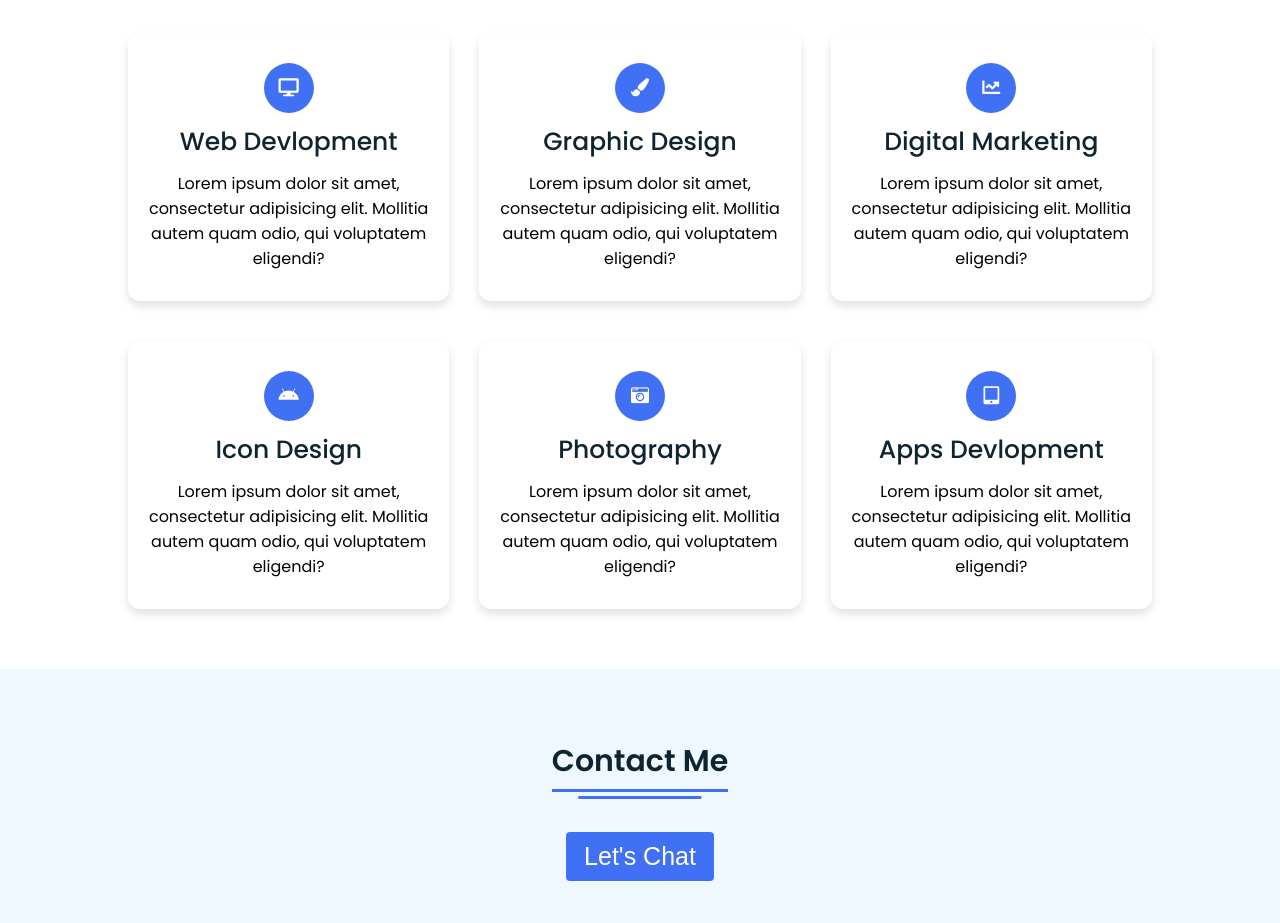
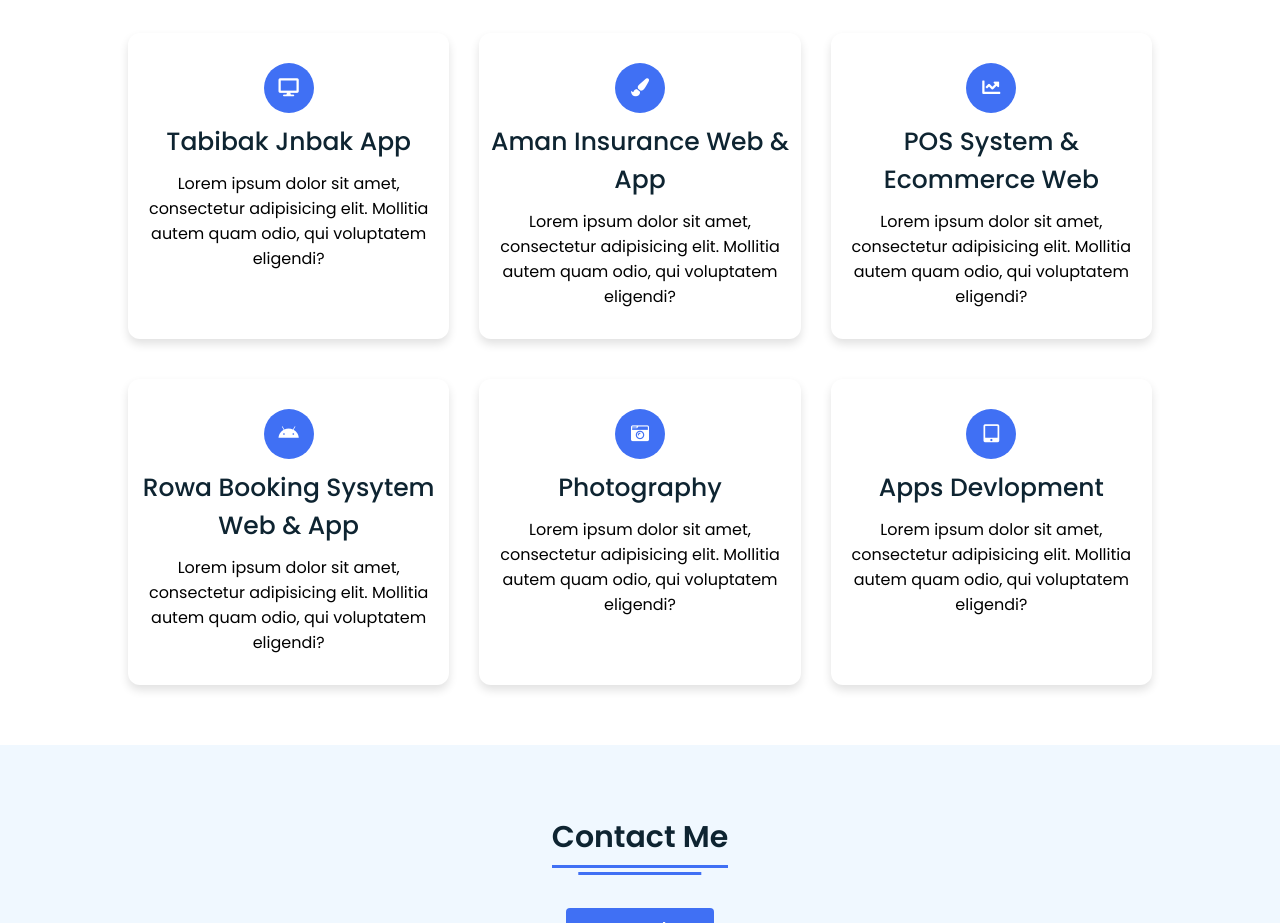
Before and after one commit to SaharAlhabsi/Profile, a plain HTML site: page index.html in a window 1280 px wide. Shown: the part 1580-2503 px from the top of the page. Drawn offline with Linux system fonts and the light colour scheme.

Commit message:
add projects section

```diff
--- a/index.html
+++ b/index.html
@@ -86,28 +86,28 @@
                     <div class="icon">
                         <i class="fas fa-desktop"></i>
                     </div>
-                    <div class="topic">Web Devlopment</div>
+                    <div class="topic">Tabibak Jnbak App</div>
                     <p>Lorem ipsum dolor sit amet, consectetur adipisicing elit. Mollitia autem quam odio, qui voluptatem eligendi?</p>
                 </div>
                 <div class="box">
                     <div class="icon">
                         <i class="fas fa-paint-brush"></i>
                     </div>
-                    <div class="topic">Graphic Design</div>
+                    <div class="topic">Aman Insurance Web & App</div>
                     <p>Lorem ipsum dolor sit amet, consectetur adipisicing elit. Mollitia autem quam odio, qui voluptatem eligendi?</p>
                 </div>
                 <div class="box">
                     <div class="icon">
                         <i class="fas fa-chart-line"></i>
                     </div>
-                    <div class="topic">Digital Marketing</div>
+                    <div class="topic">POS System & Ecommerce Web</div>
                     <p>Lorem ipsum dolor sit amet, consectetur adipisicing elit. Mollitia autem quam odio, qui voluptatem eligendi?</p>
                 </div>
                 <div class="box">
                     <div class="icon">
                         <i class="fab fa-android"></i>
                     </div>
-                    <div class="topic">Icon Design</div>
+                    <div class="topic">Rowa Booking Sysytem Web & App </div>
                     <p>Lorem ipsum dolor sit amet, consectetur adipisicing elit. Mollitia autem quam odio, qui voluptatem eligendi?</p>
                 </div>
                 <div class="box">
```
Also changed, not shown: Images/about.jpg, Images/about1.jpg (added), Images/bac.jpg (deleted), Images/back.jpg (deleted).
